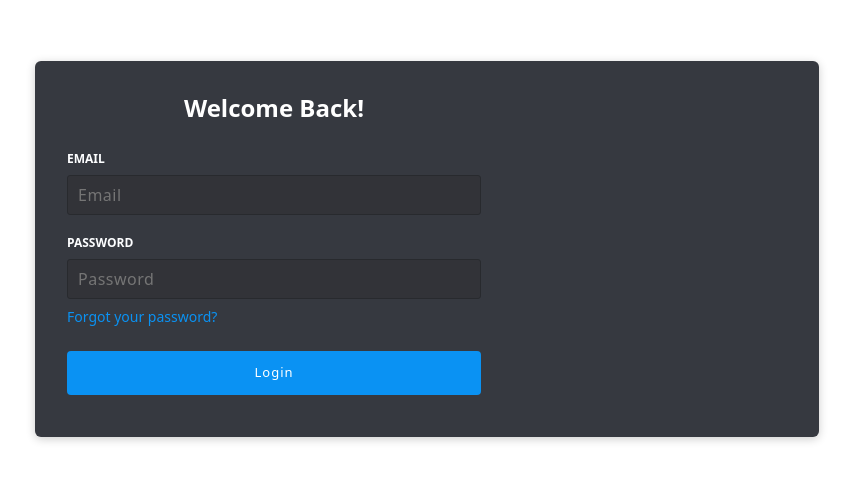
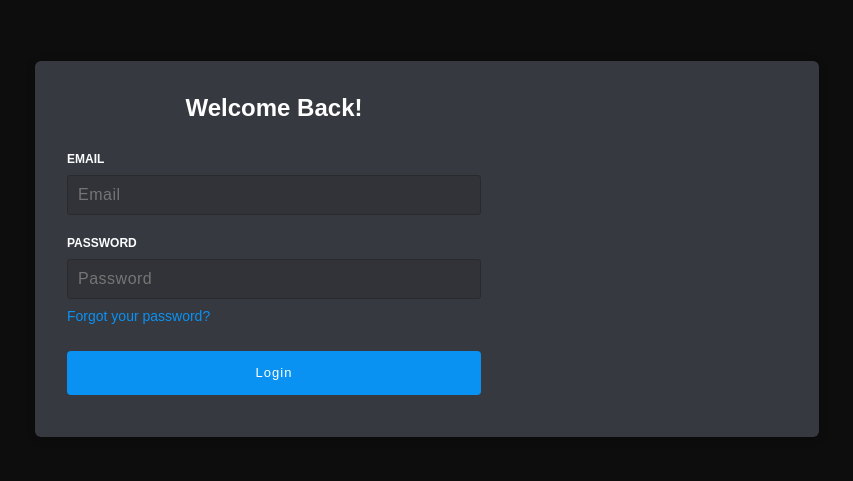
Before and after one commit to Satwik78901/EMS-Client, a React (Create React App) app: page / in a window 1280 px wide. Shown: the part 151-632 px from the top of the page, without its empty margins (213-1066 px from the left). Built offline with nearby package versions, Linux system fonts and the light colour scheme.

Commit message:
update LoginUser.js

```diff
--- a/src/components/LoginUser.js
+++ b/src/components/LoginUser.js
@@ -32,6 +32,7 @@ const LoginUser = () => {
   };
 
   return (
+    <div className="backgroundWrap">
       <div className="position">
         <form onSubmit={handleLogin} className="containerForm">
           <div className="centering-wrapper">
@@ -40,7 +41,8 @@ const LoginUser = () => {
               <div className="input-position">
                 <div className="form-group">
                   <h5 className="input-placeholder" id="email-txt">
-                  Email<span className="error-message" id="email-error"></span>
+                    Email
+                    <span className="error-message" id="email-error"></span>
                   </h5>
                   <input
                     type="email"
@@ -55,7 +57,8 @@ const LoginUser = () => {
               </div>
               <div className="form-group">
                 <h5 className="input-placeholder" id="email-txt">
-                Password<span className="error-message" id="email-error"></span>
+                  Password
+                  <span className="error-message" id="email-error"></span>
                 </h5>
                 <input
                   type="password"
@@ -83,6 +86,7 @@ const LoginUser = () => {
         </form>
         {message && <p>{message}</p>}
       </div>
+    </div>
   );
 };
 
```
Lines whose indentation alone changed are shown as unchanged.
